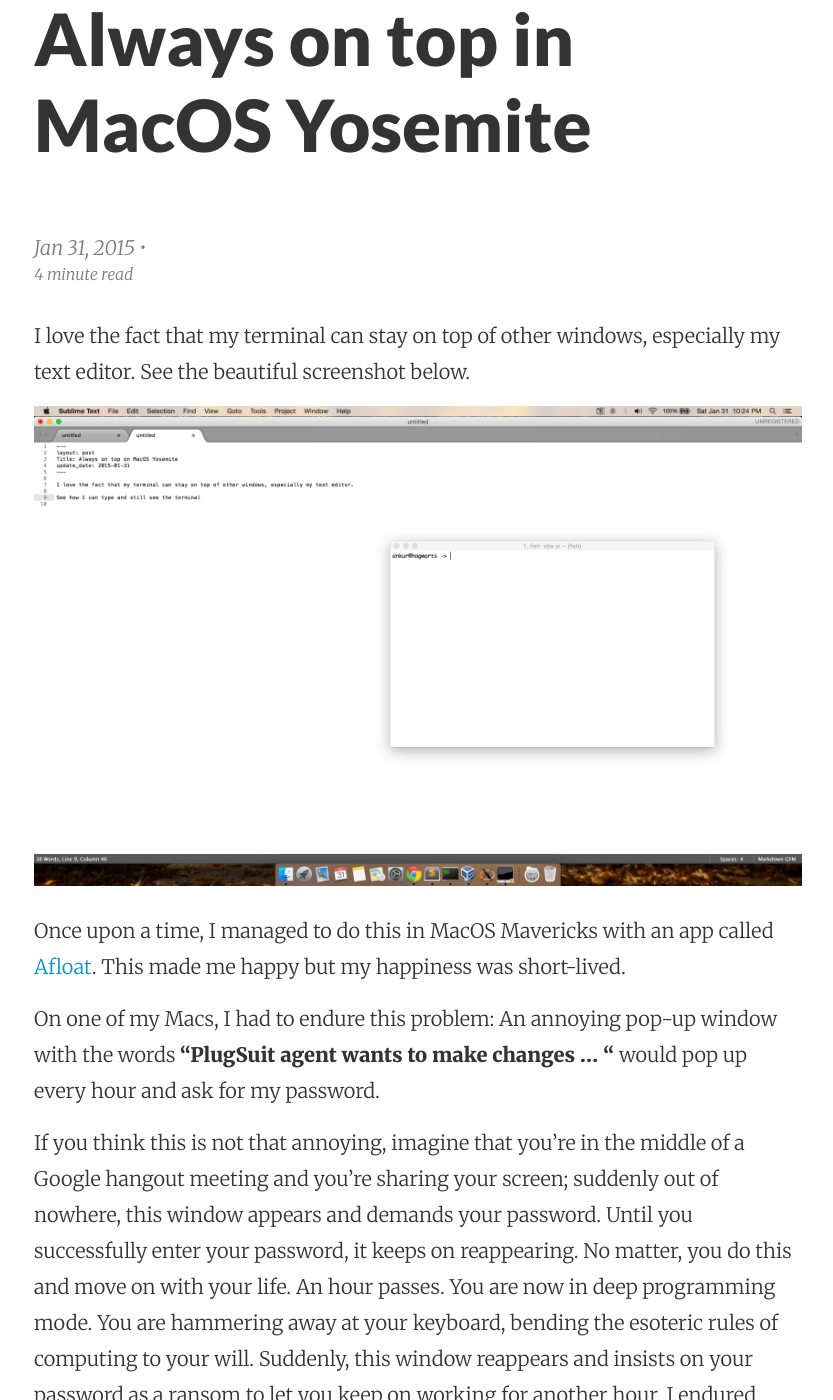
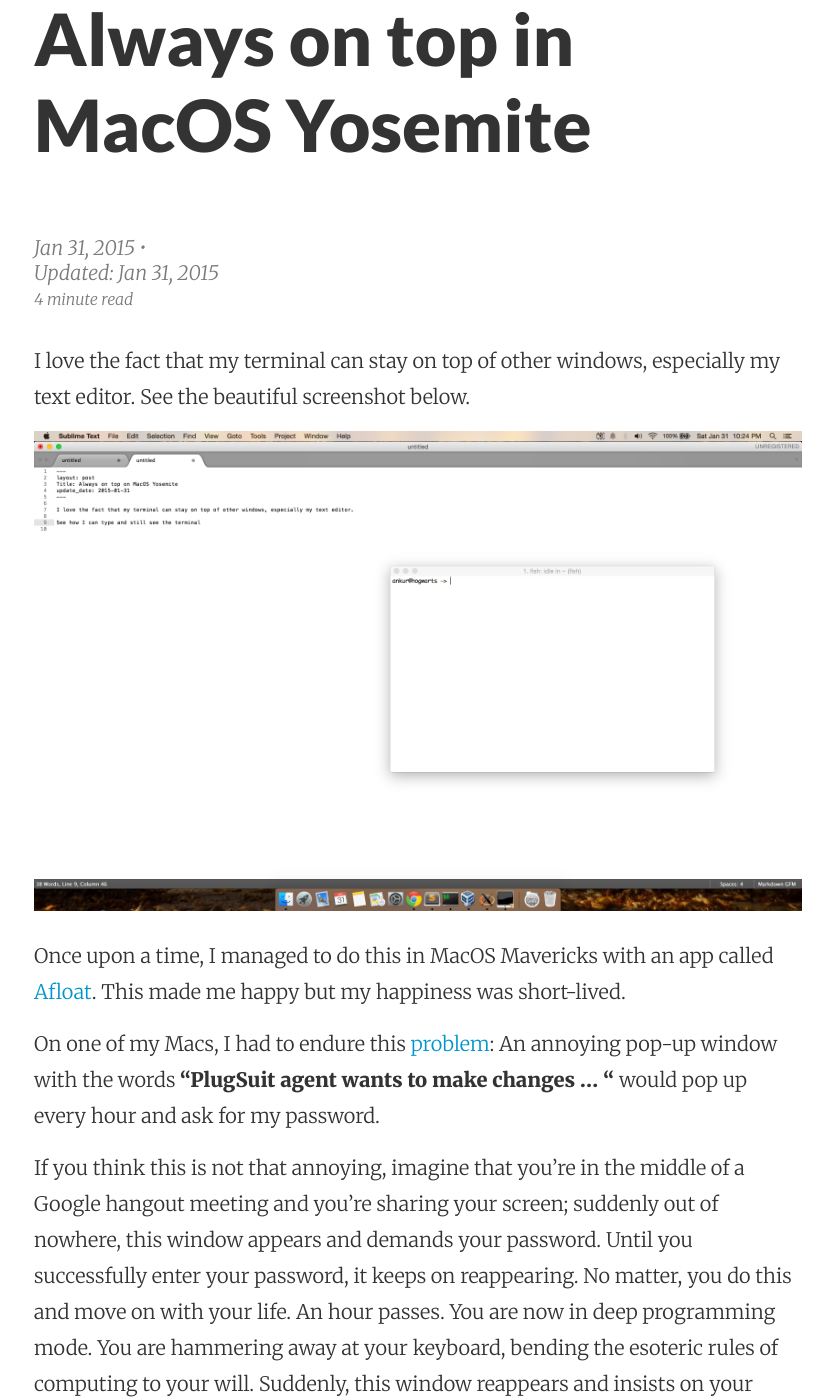
Before and after one commit to ankur-gupta/ankur-gupta.github.io, a Jekyll site: the page built from _posts/2015-01-31-always-on-top-in-macos-yosemite.md, in a window 1280 px wide and 1400 px high, scrolled down 359 px. Shown: the whole window, without its empty margins (222-1055 px from the left). Built offline with Jekyll 4.4.1, drawn with Linux system fonts in a browser that asks for light colours; some web fonts are replaced; Markdown is read by kramdown in place of the engine named in the settings; comment, search, counter and statistics services are not loaded; part of the change alters nothing that is shown.

```diff
--- a/_posts/2015-01-31-always-on-top-in-macos-yosemite.md
+++ b/_posts/2015-01-31-always-on-top-in-macos-yosemite.md
@@ -1,7 +1,7 @@
 ---
 layout: post
 title: Always on top in MacOS Yosemite
-date: 2015-01-31
+update_date: 2015-01-31
 ---
 
 I love the fact that my terminal can stay on top of other windows, especially my text editor. See the beautiful screenshot below.
@@ -10,7 +10,7 @@ I love the fact that my terminal can stay on top of other windows, especially my
 
 Once upon a time, I managed to do this in MacOS Mavericks with an app called [Afloat](http://afloat.en.softonic.com/mac). This made me happy but my happiness was short-lived.
 
-On one of my Macs, I had to endure this problem: An annoying pop-up window with the words **"PlugSuit agent wants to make changes ... "** would pop up every hour and ask for my password.
+On one of my Macs, I had to endure this [problem](http://infinite-labs.net/kb/plugsuit/ps-remove-on-10.6.html): An annoying pop-up window with the words **"PlugSuit agent wants to make changes ... "** would pop up every hour and ask for my password.
 
 If you think this is not that annoying, imagine that you're in the middle of a Google hangout meeting and you're sharing your screen; suddenly out of nowhere, this window appears and demands your password. Until you successfully enter your password, it keeps on reappearing. No matter, you do this and move on with your life. An hour passes. You are now in deep programming mode. You are hammering away at your keyboard, bending the esoteric rules of computing to your will. Suddenly, this window reappears and insists on your password as a ransom to let you keep on working for another hour. I endured this, just so I can keep one window on top of the others.
 
```
